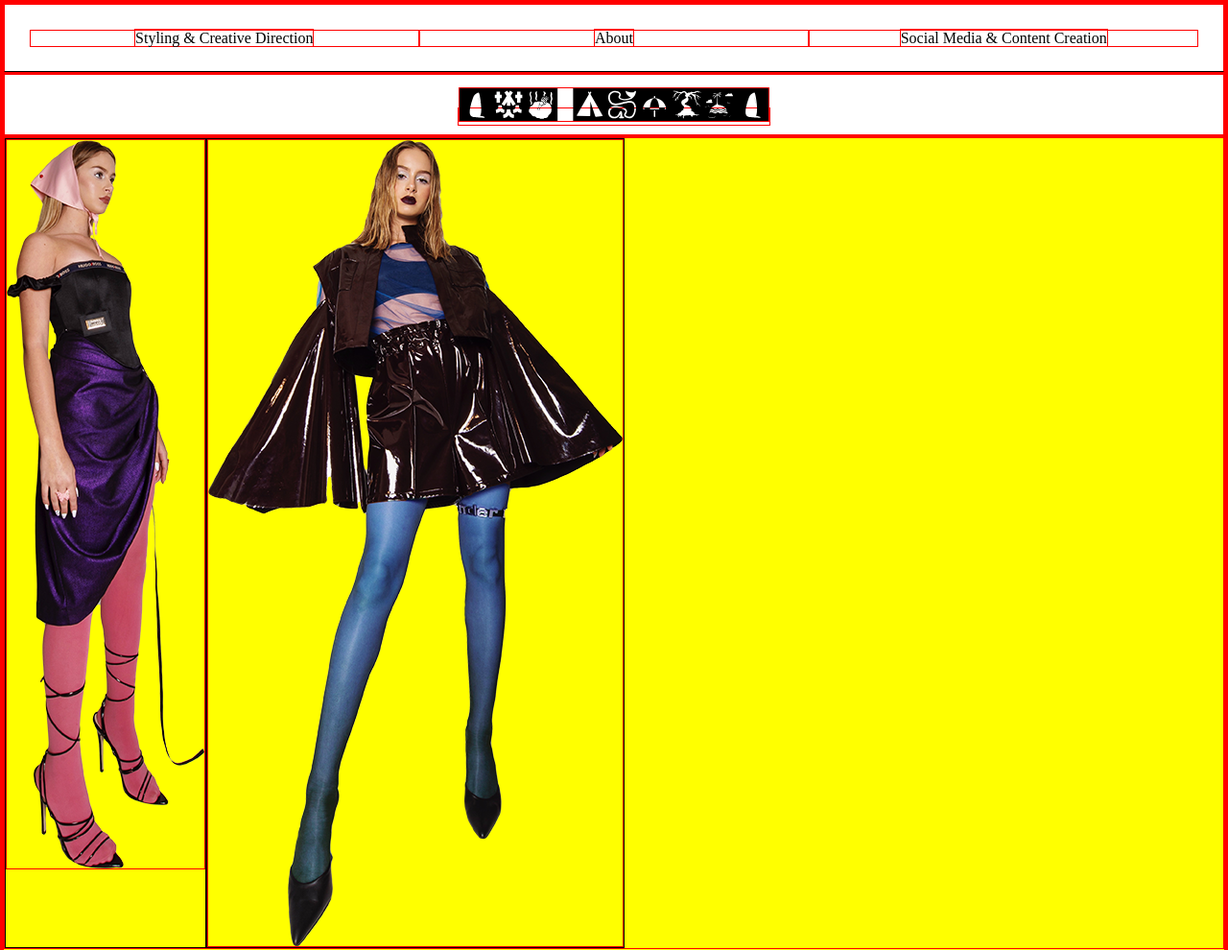
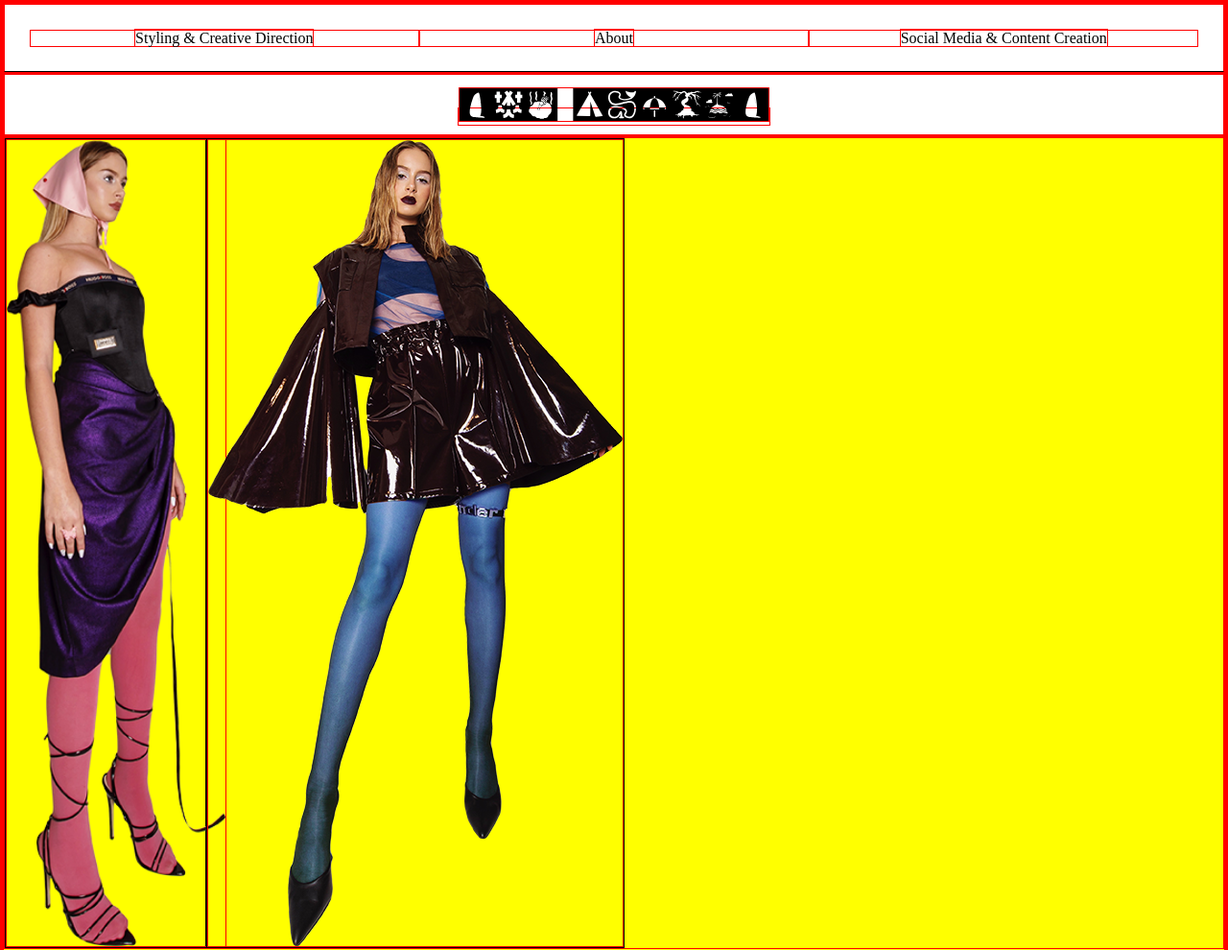
Before and after one commit to basharalidreesi/lab, a Jekyll site: the page built from _styling-and-creative-direction/sample-project.markdown, in a window 1280 px wide and 990 px high. Shown: the whole window at 96% size. Built offline with Jekyll 4.4.1, drawn with Linux system fonts in a browser that asks for light colours.

Commit message:
Update style.css

```diff
--- a/assets/css/style.css
+++ b/assets/css/style.css
@@ -281,7 +281,7 @@ html {
 		border: 1px solid #000; /* debug */
 	}
 	.look_cascade_graphic_card-look_cascade_graphic_card_graphic {
-		/* height: 100%; */
+		height: 100%;
 	}
 
 /*
```
